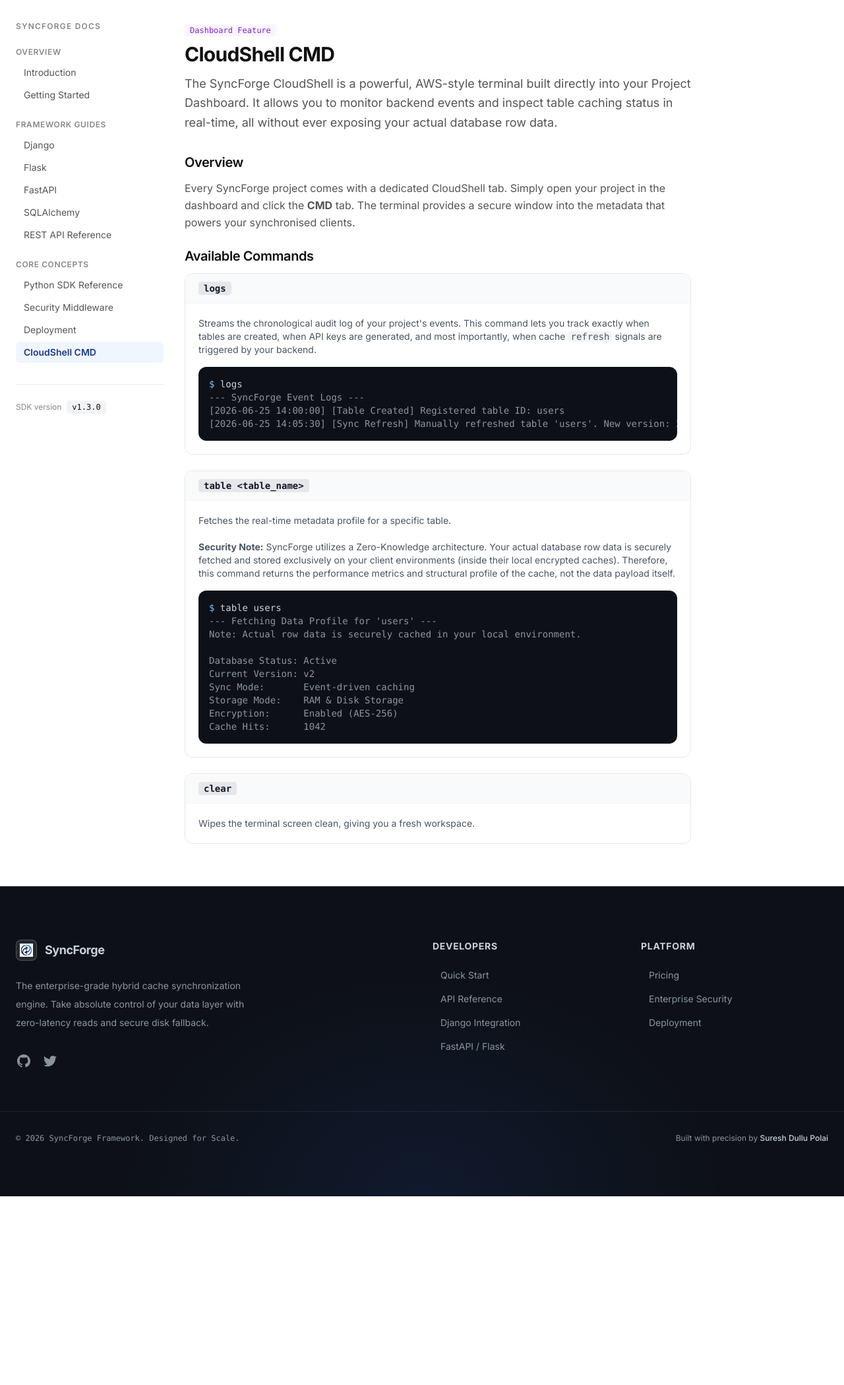
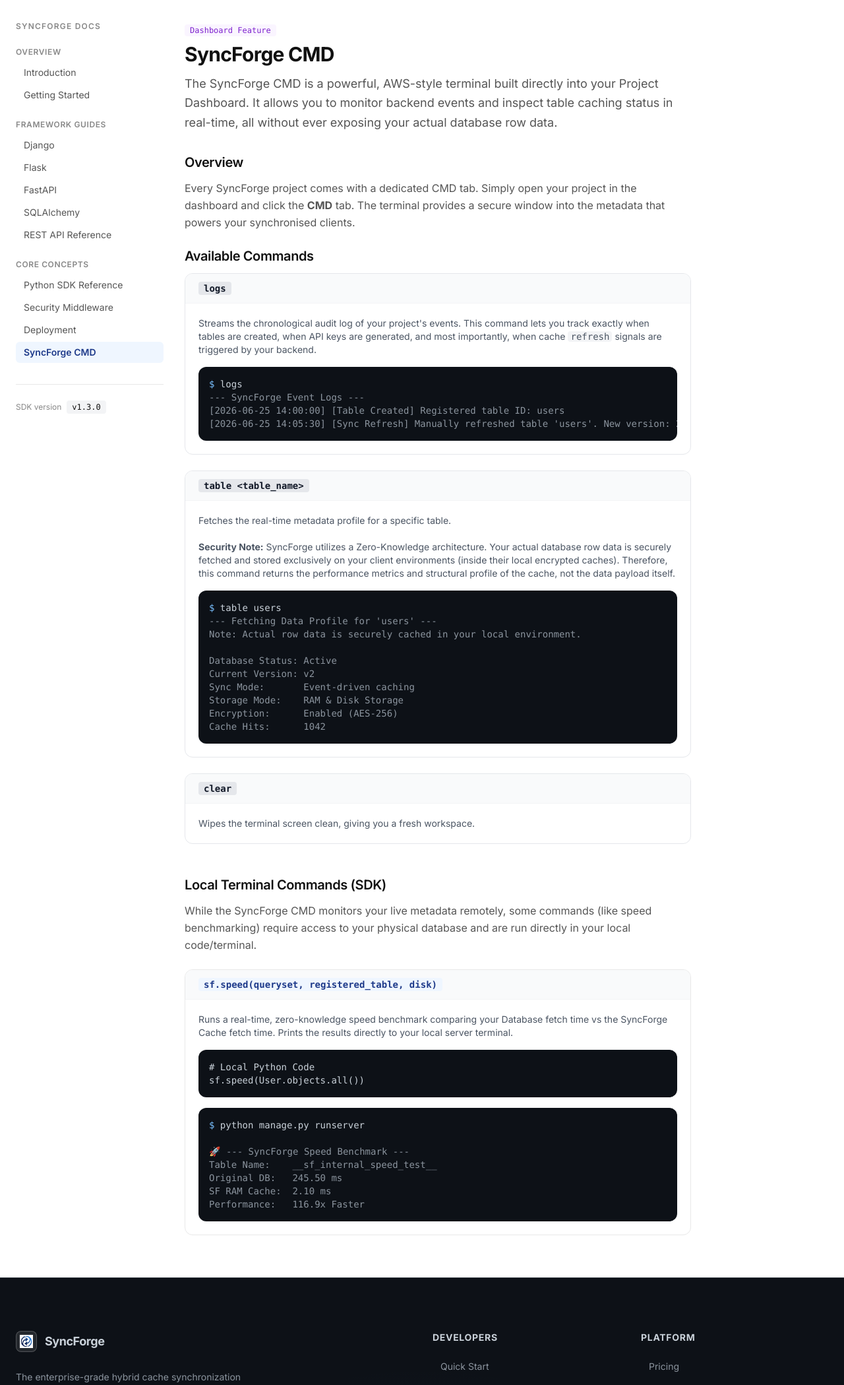
Before and after one commit to sureshdulupolai/syncforge, a Django app: page /docs/cmd/ in a window 1280 px wide. Shown: the part 65-2164 px from the top of the page at 66% size. Before the commit the page ends 1878 px from the top, so only its background shows below. Run offline with Django 5.2, Linux system fonts and the light colour scheme; parts of the project's set-up code (start-up, migrations or seed data) failed here and were passed over; some libraries are stand-ins or nearby versions.

Commit message:
added new cmd line for testing speed

```diff
--- a/templates/core/docs/base_docs.html
+++ b/templates/core/docs/base_docs.html
@@ -63,7 +63,7 @@
             </a>
             <a href="{% url 'docs_cmd' %}"
                class="flex items-center gap-2 px-3 py-1.5 rounded-md transition-subtle {% if request.resolver_match.url_name == 'docs_cmd' %}bg-blue-50 text-brand-accent font-semibold{% else %}text-brand-secondary hover:text-brand-primary hover:bg-gray-50{% endif %}">
-                CloudShell CMD
+                SyncForge CMD
             </a>
         </nav>
 
--- a/templates/core/docs/cmd.html
+++ b/templates/core/docs/cmd.html
@@ -1,20 +1,20 @@
 {% extends 'core/docs/base_docs.html' %}
 
-{% block title %}CloudShell CMD Guide — SyncForge{% endblock %}
-{% block meta_description %}Learn how to use the SyncForge CloudShell terminal inside your dashboard to view logs and verify metadata.{% endblock %}
+{% block title %}SyncForge CMD Guide — SyncForge{% endblock %}
+{% block meta_description %}Learn how to use the SyncForge CMD terminal inside your dashboard to view logs and verify metadata.{% endblock %}
 
 {% block docs_content %}
 
 <div class="mb-2"><span class="text-xs font-mono text-purple-700 bg-purple-50 px-2 py-0.5 rounded">Dashboard Feature</span></div>
-<h1 class="text-3xl font-bold tracking-tight mb-3">CloudShell CMD</h1>
+<h1 class="text-3xl font-bold tracking-tight mb-3">SyncForge CMD</h1>
 <p class="text-brand-secondary text-lg leading-relaxed mb-8">
-    The SyncForge CloudShell is a powerful, AWS-style terminal built directly into your Project Dashboard. It allows you to monitor backend events and inspect table caching status in real-time, all without ever exposing your actual database row data.
+    The SyncForge CMD is a powerful, AWS-style terminal built directly into your Project Dashboard. It allows you to monitor backend events and inspect table caching status in real-time, all without ever exposing your actual database row data.
 </p>
 
 <!-- Overview -->
 <h2 class="text-xl font-semibold mb-3">Overview</h2>
 <p class="text-brand-secondary leading-relaxed mb-6">
-    Every SyncForge project comes with a dedicated CloudShell tab. Simply open your project in the dashboard and click the <strong>CMD</strong> tab. The terminal provides a secure window into the metadata that powers your synchronised clients.
+    Every SyncForge project comes with a dedicated CMD tab. Simply open your project in the dashboard and click the <strong>CMD</strong> tab. The terminal provides a secure window into the metadata that powers your synchronised clients.
 </p>
 
 <!-- Commands -->
@@ -78,4 +78,36 @@ Cache Hits:      1042</span></pre>
     </div>
 </div>
 
+<!-- Local SDK Commands -->
+<h2 class="text-xl font-semibold mb-3 mt-12">Local Terminal Commands (SDK)</h2>
+<p class="text-brand-secondary leading-relaxed mb-6">
+    While the SyncForge CMD monitors your live metadata remotely, some commands (like speed benchmarking) require access to your physical database and are run directly in your local code/terminal.
+</p>
+
+<div class="space-y-6">
+    <div class="border border-brand-border rounded-xl bg-white shadow-sm overflow-hidden">
+        <div class="px-5 py-3 border-b border-gray-100 bg-gray-50 flex items-center gap-3">
+            <span class="font-mono text-sm font-semibold text-brand-accent bg-blue-50 px-2 rounded">sf.speed(queryset, registered_table, disk)</span>
+        </div>
+        <div class="p-5">
+            <p class="text-sm text-gray-600 mb-4">
+                Runs a real-time, zero-knowledge speed benchmark comparing your Database fetch time vs the SyncForge Cache fetch time. Prints the results directly to your local server terminal.
+            </p>
+            <div class="bg-[#0D1117] rounded-xl overflow-hidden mb-4">
+                <pre class="p-4 text-sm font-mono text-[#C9D1D9]"># Local Python Code
+sf.speed(User.objects.all())</pre>
+            </div>
+            <div class="bg-[#0D1117] rounded-xl overflow-hidden">
+                <pre class="p-4 text-sm font-mono text-[#C9D1D9]"><span class="text-[#79C0FF]">$</span> python manage.py runserver
+<span class="text-[#8B949E]">
+🚀 --- SyncForge Speed Benchmark ---
+Table Name:    __sf_internal_speed_test__
+Original DB:   245.50 ms
+SF RAM Cache:  2.10 ms
+Performance:   116.9x Faster</span></pre>
+            </div>
+        </div>
+    </div>
+</div>
+
 {% endblock %}
--- a/templates/core/home.html
+++ b/templates/core/home.html
@@ -45,7 +45,7 @@ framework for Django, FastAPI, and Flask. Build once. Sync smart. Scale safely.{
 <span class="text-[#FF7B72]">from</span> syncforge.django <span class="text-[#FF7B72]">import</span> sync_model
 
 <span class="text-[#8B949E]"># 1. Initialize Engine</span>
-sf = SyncForge(api_key=<span class="text-[#A5D6FF]">'sf_live_...'</span>, backend_type=<span class="text-[#A5D6FF]">'django_cache'</span>)
+sf = SyncForge(api_key, dev_mode=<span class="text-[#79C0FF]">False</span>, backend_type=<span class="text-[#A5D6FF]">'django_cache'</span>)
 
 <span class="text-[#8B949E]"># 2. Auto-Invalidation via ORM Hook</span>
 <span class="text-[#D2A8FF]">@sync_model</span>(sf, registered_table=<span class="text-[#A5D6FF]">"users"</span>)
```
Also changed, not shown: sdk/syncforge/client.py (+82 -1 lines), templates/core/docs/python_sdk.html (+31 -0 lines).
